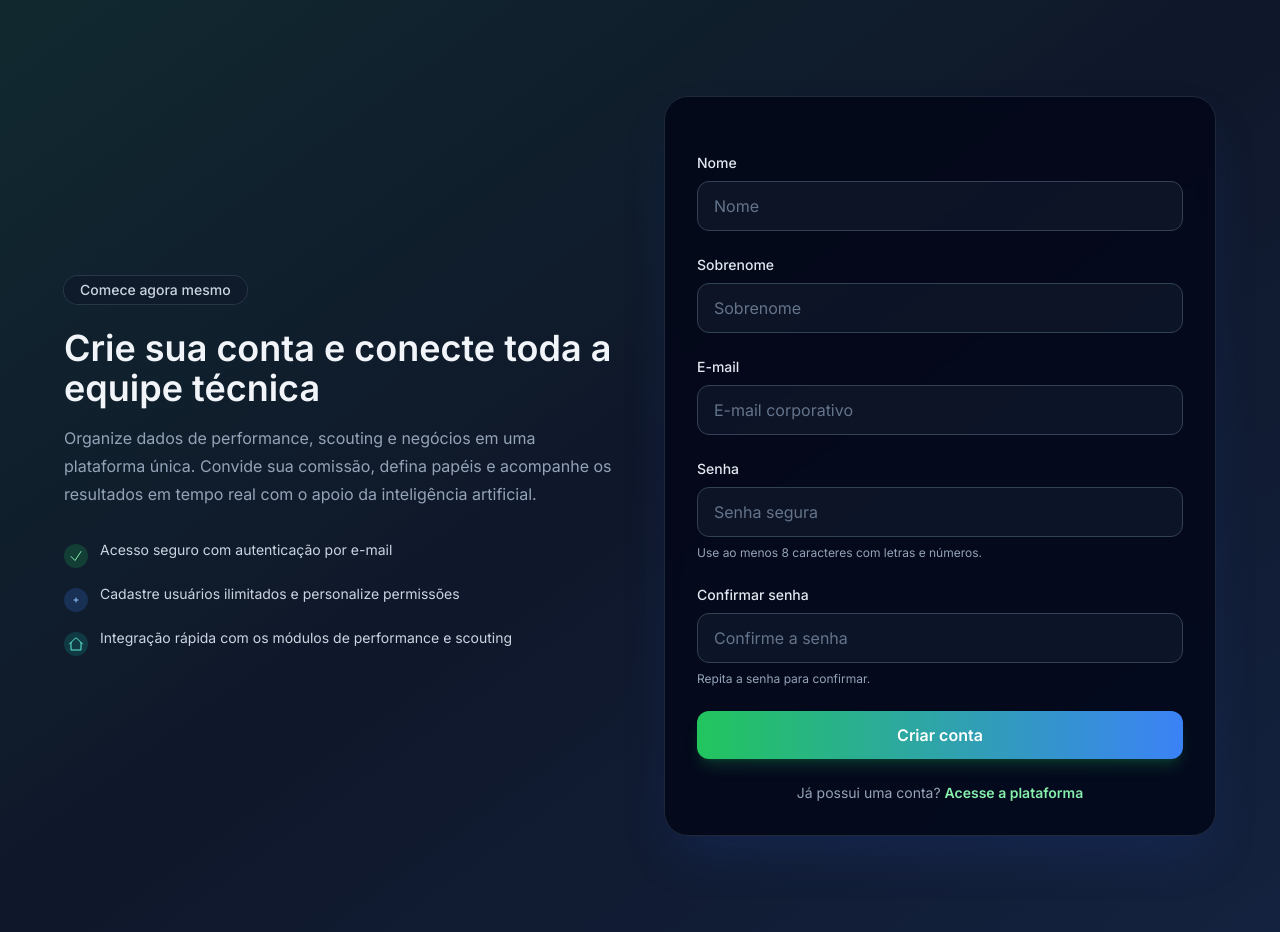
After one commit to alexfloripavieira/ai_soccer, a Django app: page /signup/ in a window 1280 px wide. The commit adds this page. Run offline with Django 5.2, Linux system fonts and the light colour scheme; style sheets or scripts are compiled from the project's sources.

Commit message:
feat(auth): implementar formulário de cadastro de usuário e view de registro

```diff
--- /dev/null
+++ b/accounts/forms.py
@@ -0,0 +1,62 @@
+"""Forms for the accounts app."""
+
+from django import forms
+from django.contrib.auth import get_user_model
+from django.contrib.auth.forms import UserCreationForm
+
+
+class CustomUserCreationForm(UserCreationForm):
+    """Signup form using the custom user model."""
+
+    class Meta(UserCreationForm.Meta):
+        model = get_user_model()
+        fields = ('first_name', 'last_name', 'email')
+
+    def __init__(self, *args, **kwargs):
+        super().__init__(*args, **kwargs)
+        self.fields['first_name'].label = 'Nome'
+        self.fields['first_name'].widget.attrs.update(
+            {
+                'placeholder': 'Nome',
+                'autocomplete': 'given-name',
+            }
+        )
+        self.fields['last_name'].label = 'Sobrenome'
+        self.fields['last_name'].widget.attrs.update(
+            {
+                'placeholder': 'Sobrenome',
+                'autocomplete': 'family-name',
+            }
+        )
+        self.fields['email'].label = 'E-mail'
+        self.fields['email'].widget = forms.EmailInput(
+            attrs={
+                'placeholder': 'E-mail corporativo',
+                'autocomplete': 'email',
+            }
+        )
+        self.fields['password1'].label = 'Senha'
+        self.fields['password1'].help_text = 'Use ao menos 8 caracteres com letras e números.'
+        self.fields['password1'].widget.attrs.update(
+            {
+                'placeholder': 'Senha segura',
+                'autocomplete': 'new-password',
+            }
+        )
+        self.fields['password2'].label = 'Confirmar senha'
+        self.fields['password2'].help_text = 'Repita a senha para confirmar.'
+        self.fields['password2'].widget.attrs.update(
+            {
+                'placeholder': 'Confirme a senha',
+                'autocomplete': 'new-password',
+            }
+        )
+
+        base_classes = (
+            'block w-full rounded-xl border border-slate-700 bg-slate-900/80 '
+            'px-4 py-3 text-slate-100 placeholder-slate-500 focus:border-green-400 '
+            'focus:outline-none focus:ring-2 focus:ring-green-500 focus:ring-offset-2 '
+            'focus:ring-offset-slate-950 transition-all duration-150'
+        )
+        for field in self.fields.values():
+            field.widget.attrs.setdefault('class', base_classes)
--- /dev/null
+++ b/accounts/urls.py
@@ -0,0 +1,11 @@
+"""URLs for accounts app."""
+
+from django.urls import path
+
+from .views import SignUpView
+
+app_name = 'accounts'
+
+urlpatterns = [
+    path('signup/', SignUpView.as_view(), name='signup'),
+]
--- a/accounts/views.py
+++ b/accounts/views.py
@@ -1,9 +1,23 @@
 """Account views."""
 
+from django.contrib.messages.views import SuccessMessageMixin
+from django.urls import reverse_lazy
 from django.views.generic import TemplateView
+from django.views.generic.edit import CreateView
+
+from .forms import CustomUserCreationForm
 
 
 class HomeView(TemplateView):
     """Landing page view for AI Soccer."""
 
     template_name = 'home.html'
+
+
+class SignUpView(SuccessMessageMixin, CreateView):
+    """View responsible for user registration."""
+
+    template_name = 'signup.html'
+    form_class = CustomUserCreationForm
+    success_url = reverse_lazy('home')
+    success_message = 'Conta criada com sucesso! Agora faça login para começar.'
--- a/core/urls.py
+++ b/core/urls.py
@@ -16,11 +16,12 @@ Including another URLconf
 """
 
 from django.contrib import admin
-from django.urls import path
+from django.urls import include, path
 
 from accounts.views import HomeView
 
 urlpatterns = [
     path("", HomeView.as_view(), name="home"),
+    path("", include("accounts.urls")),
     path("admin/", admin.site.urls),
 ]
--- a/templates/base.html
+++ b/templates/base.html
@@ -22,6 +22,17 @@
     <div id="app" class="relative flex min-h-screen flex-col">
       {% block header %}{% endblock %}
       <main class="flex-1">
+        {% if messages %}
+          <div class="mx-auto w-full max-w-4xl px-6 pt-8">
+            <div class="space-y-3">
+              {% for message in messages %}
+                <div class="rounded-2xl border border-green-400/40 bg-green-500/10 px-5 py-4 text-sm text-green-200 shadow-lg shadow-green-950/30">
+                  {{ message }}
+                </div>
+              {% endfor %}
+            </div>
+          </div>
+        {% endif %}
         {% block content %}{% endblock %}
       </main>
       {% block footer %}{% endblock %}
--- /dev/null
+++ b/templates/signup.html
@@ -0,0 +1,90 @@
+{% extends 'base.html' %}
+
+{% block title %}Criar conta - AI Soccer{% endblock %}
+
+{% block content %}
+<section class="relative px-6 py-24 lg:px-8">
+  <div class="mx-auto grid max-w-6xl gap-12 lg:grid-cols-2 lg:items-center">
+    <div>
+      <span class="inline-flex items-center rounded-full bg-slate-900/70 px-4 py-1 text-sm font-medium text-slate-300 ring-1 ring-slate-700/70">
+        Comece agora mesmo
+      </span>
+      <h1 class="mt-6 text-3xl font-semibold text-slate-100 sm:text-4xl">
+        Crie sua conta e conecte toda a equipe técnica
+      </h1>
+      <p class="mt-4 text-base leading-7 text-slate-400">
+        Organize dados de performance, scouting e negócios em uma plataforma única. Convide sua comissão, defina papéis e acompanhe os resultados em tempo real com o apoio da inteligência artificial.
+      </p>
+      <div class="mt-8 space-y-4">
+        <div class="flex items-start gap-3">
+          <span class="mt-1 flex h-6 w-6 items-center justify-center rounded-full bg-green-500/20 text-green-300">
+            <svg class="h-4 w-4" fill="none" stroke="currentColor" stroke-width="1.5" viewBox="0 0 24 24">
+              <path stroke-linecap="round" stroke-linejoin="round" d="M4.5 12.75l6 6 9-13.5" />
+            </svg>
+          </span>
+          <p class="text-sm text-slate-300">Acesso seguro com autenticação por e-mail</p>
+        </div>
+        <div class="flex items-start gap-3">
+          <span class="mt-1 flex h-6 w-6 items-center justify-center rounded-full bg-blue-500/20 text-blue-300">
+            <svg class="h-4 w-4" fill="none" stroke="currentColor" stroke-width="1.5" viewBox="0 0 24 24">
+              <path stroke-linecap="round" stroke-linejoin="round" d="M12 9v6m3-3H9" />
+            </svg>
+          </span>
+          <p class="text-sm text-slate-300">Cadastre usuários ilimitados e personalize permissões</p>
+        </div>
+        <div class="flex items-start gap-3">
+          <span class="mt-1 flex h-6 w-6 items-center justify-center rounded-full bg-teal-500/20 text-teal-300">
+            <svg class="h-4 w-4" fill="none" stroke="currentColor" stroke-width="1.5" viewBox="0 0 24 24">
+              <path stroke-linecap="round" stroke-linejoin="round" d="M2.25 12l8.954-8.955c.44-.439 1.152-.439 1.591 0L21.75 12" />
+              <path stroke-linecap="round" stroke-linejoin="round" d="M4.5 9.75V21h15V9.75" />
+            </svg>
+          </span>
+          <p class="text-sm text-slate-300">Integração rápida com os módulos de performance e scouting</p>
+        </div>
+      </div>
+    </div>
+
+    <div class="rounded-3xl border border-slate-800 bg-slate-950/80 p-8 shadow-2xl shadow-blue-900/30 backdrop-blur">
+      <form method="post" novalidate class="space-y-6">
+        {% csrf_token %}
+        {% if form.non_field_errors %}
+          <div class="rounded-xl border border-red-500/40 bg-red-500/10 px-4 py-3 text-sm text-red-200">
+            <ul class="space-y-1">
+              {% for error in form.non_field_errors %}
+                <li>{{ error }}</li>
+              {% endfor %}
+            </ul>
+          </div>
+        {% endif %}
+
+        {% for field in form %}
+          <div>
+            <label for="{{ field.id_for_label }}" class="mb-2 block text-sm font-medium text-slate-200">
+              {{ field.label }}
+            </label>
+            {{ field }}
+            {% if field.help_text %}
+              <p class="mt-2 text-xs text-slate-400">{{ field.help_text }}</p>
+            {% endif %}
+            {% if field.errors %}
+              <ul class="mt-2 space-y-1 text-xs text-red-300">
+                {% for error in field.errors %}
+                  <li>{{ error }}</li>
+                {% endfor %}
+              </ul>
+            {% endif %}
+          </div>
+        {% endfor %}
+
+        <button type="submit" class="w-full rounded-xl bg-gradient-to-r from-green-500 to-blue-500 px-6 py-3 text-base font-semibold text-white shadow-lg shadow-green-500/20 transition-all duration-200 hover:scale-[1.01] hover:shadow-xl">
+          Criar conta
+        </button>
+      </form>
+
+      <p class="mt-6 text-center text-sm text-slate-400">
+        Já possui uma conta? <a href="/" class="font-semibold text-green-300 transition-colors duration-150 hover:text-green-200">Acesse a plataforma</a>
+      </p>
+    </div>
+  </div>
+</section>
+{% endblock %}
```
Also changed, not shown: TASKS.md (+13 -13 lines).
